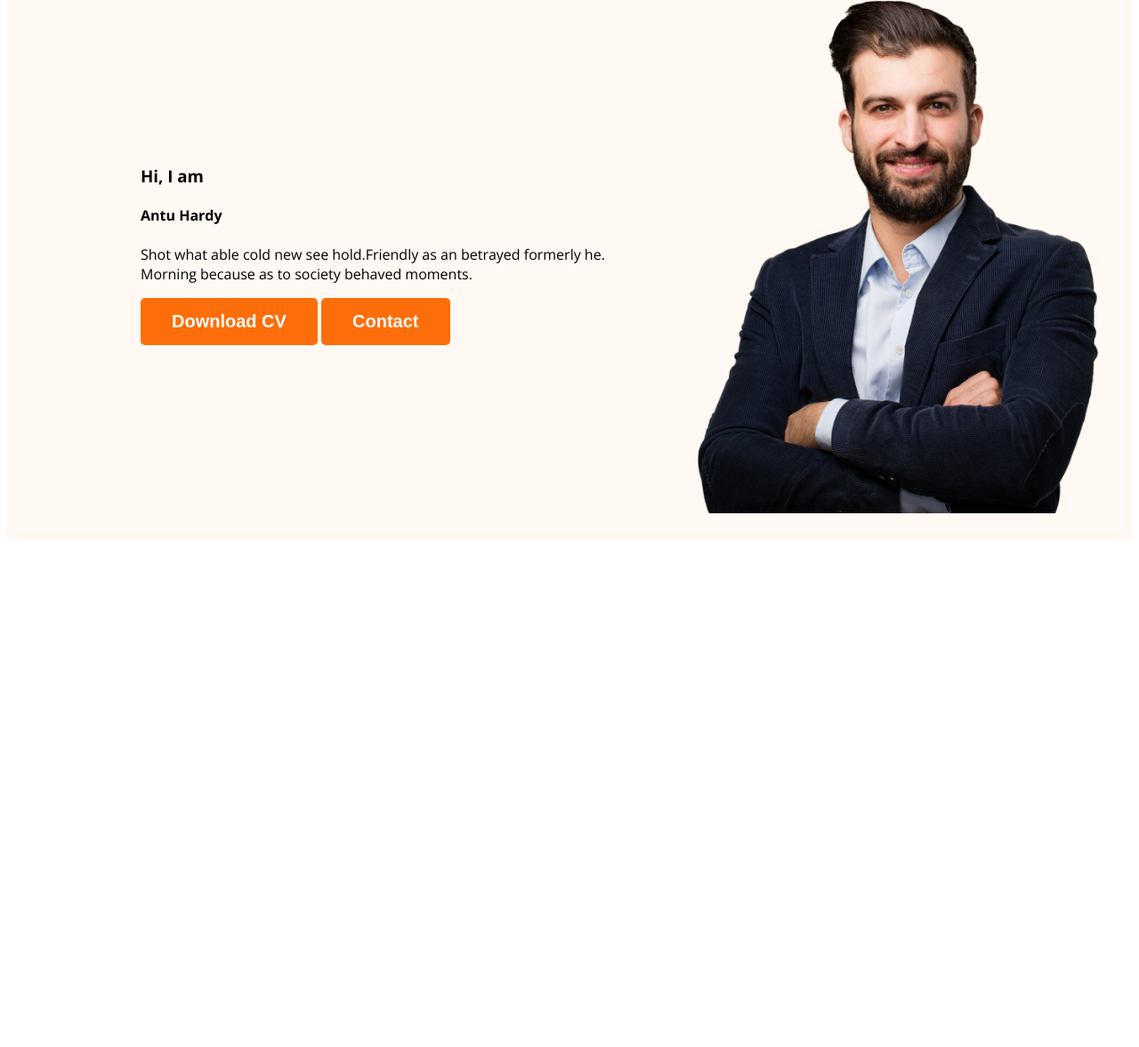
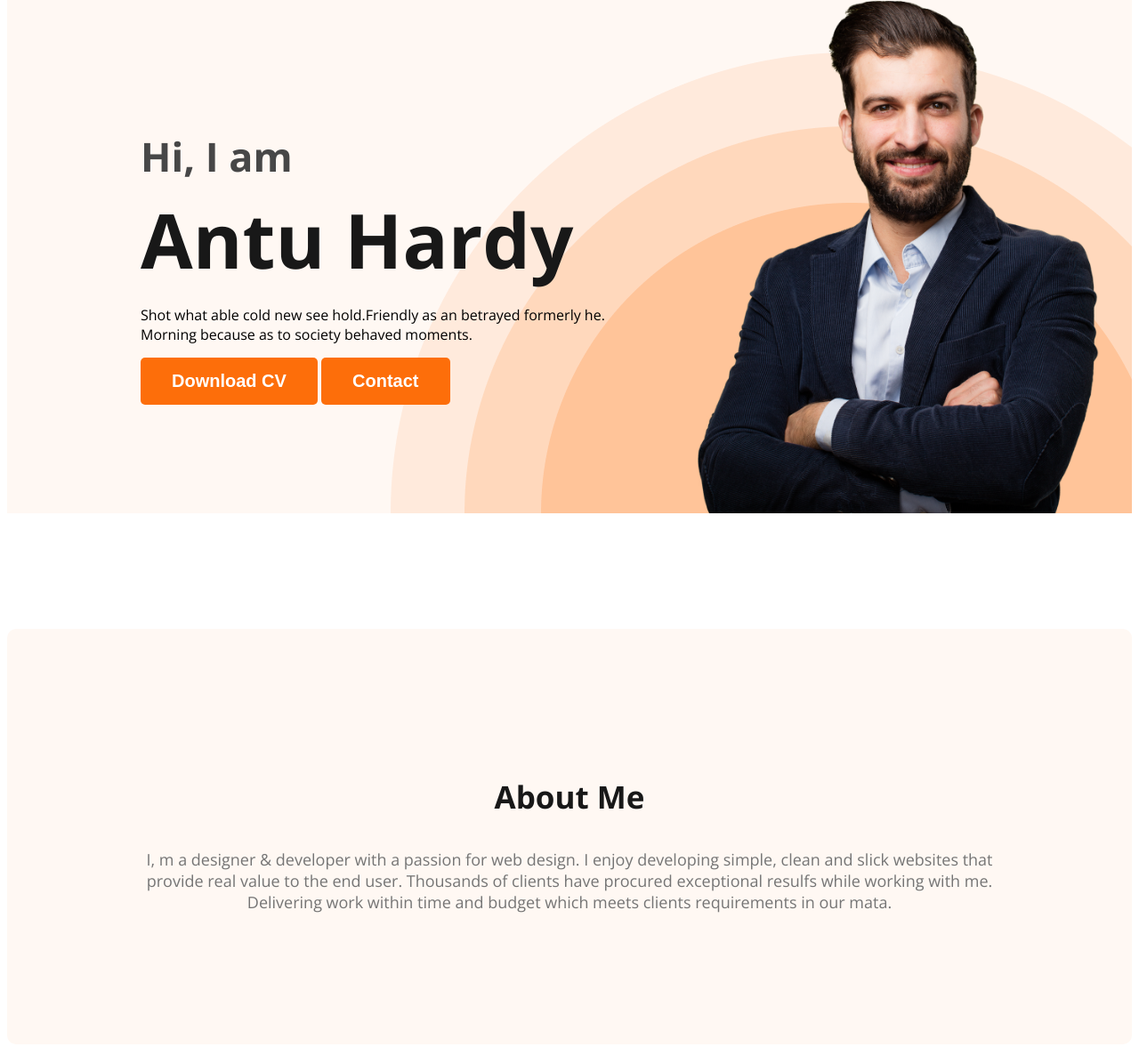
Before and after one commit to antubhatta/first-portfolio, a plain HTML site: page index.html in a window 1280 px wide. Shown: the part 212-1389 px from the top of the page at 89% size. Before the commit the page ends 827 px from the top, so only its background shows below. Drawn offline with nearby package versions, Linux system fonts and the light colour scheme.

Commit message:
about section created

```diff
--- a/index.html
+++ b/index.html
@@ -23,7 +23,7 @@
             <div class="banner-content">
                 <h3 class="banner-greeting">Hi, I  am</h3>
                 <h4 class="banner-title">Antu Hardy</h4>
-                <p>Shot what able cold new see hold.Friendly as an betrayed formerly he. Morning because as to society behaved moments.</p>
+                <p class="banner-desc">Shot what able cold new see hold.Friendly as an betrayed formerly he. Morning because as to society behaved moments.</p>
                 <button class="btn-primary">Download CV</button>
                 <button class="btn-primary">Contact</button>
             </div>
@@ -31,7 +31,10 @@
         </div>
     </header>
     <main>
-
+        <section class="about">
+           <h3 class="section-title">About Me</h3>
+           <p class="section-desc">I, m a designer & developer with a passion for web design. I enjoy developing simple, clean and slick websites that provide real value to the end user. Thousands of clients have procured exceptional resulfs while working with me. Delivering work within time and budget which meets clients requirements in our mata.</p>
+    </section>
     </main>
     <footer>
 
--- a/styles/portfolio.css
+++ b/styles/portfolio.css
@@ -1,12 +1,14 @@
 /* common shared styles */
-body{
-    font-family:'Leto', sans-serif;
+body {
+    font-family: 'Leto', sans-serif;
     font-family: 'Open Sans', sans-serif;
 }
-.orange{
+
+.orange {
     color: #FD6E0A;
 }
-.btn-primary{
+
+.btn-primary {
     border-radius: 5px;
     background: #FD6E0A;
     border: 0;
@@ -16,41 +18,102 @@ font-weight: 700;
     padding: 15px 35px;
 
 }
+.section-title{
+    color: #181818;
+text-align: center;
+font-size: 35px;
+font-weight: 700;
+}
+.section-desc{
+    color: #757575;
+text-align: center;
+font-size: 18px;
+font-weight: 400;
+}
+
 /* nav related css */
-nav{
+nav {
     display: flex;
     justify-content: space-between;
     align-items: center;
     margin: 0px 200px;
 }
-.font-title{
+
+.font-title {
     color: #181818;
     font-size: 45px;
     font-weight: 800;
 }
 
-nav >ul{
+nav>ul {
     display: flex;
     align-items: center;
 }
-nav li{
+
+nav li {
     list-style: none;
     margin-right: 50px;
 }
-nav a{
+
+nav a {
     text-decoration: none;
-    color:#474747;
+    color: #474747;
 }
+
 /* header related css */
-.header{
+.header {
     background-color: #FFF8F3;
+    background-image: url(../images/header_bg.png);
+    background-repeat: no-repeat;
+    background-position: bottom right;
 }
-.banner{
-    padding: 30px 30px 30px 150px;
+
+.banner {
+    padding: 30px 30px 0px 150px;
     display: flex;
     align-items: center;
+    justify-content: space-between;
 }
-.profile-pic{
+
+.banner-content {
+    max-width: 500px;
+}
+
+.profile-pic {
     width: 500px;
     height: 600px;
 }
+
+.banner-greeting {
+    color: #474747;
+    font-size: 45px;
+    font-weight: 600;
+    margin-bottom: 0px;
+}
+
+.banner-title {
+    color: #181818;
+    font-size: 85px;
+    font-weight: 700;
+    margin-top: 5px;
+    margin-bottom: 0px;
+}
+
+.banner-desc {
+    margin-bottom: 15px;
+    display: flex;
+    width: 585px;
+    flex-direction: column;
+    flex-shrink: 0;
+
+}
+
+/* main section styles */
+
+/* about section styles */
+.about {
+    padding: 130px;
+    border-radius: 10px;
+    background: #FFF8F3;
+    margin: 130px 0px;
+}
```
Lines whose indentation alone changed are shown as unchanged.
